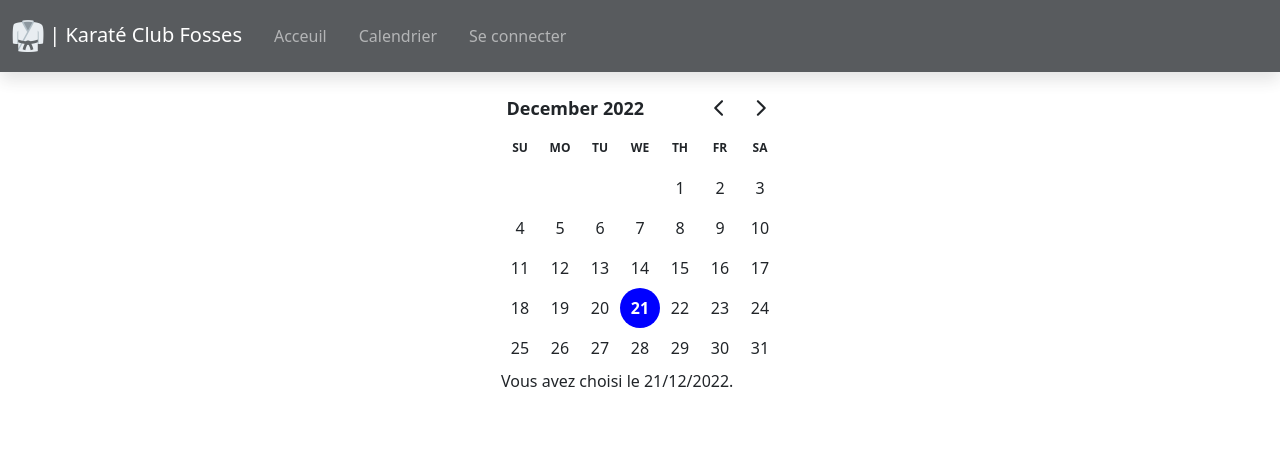
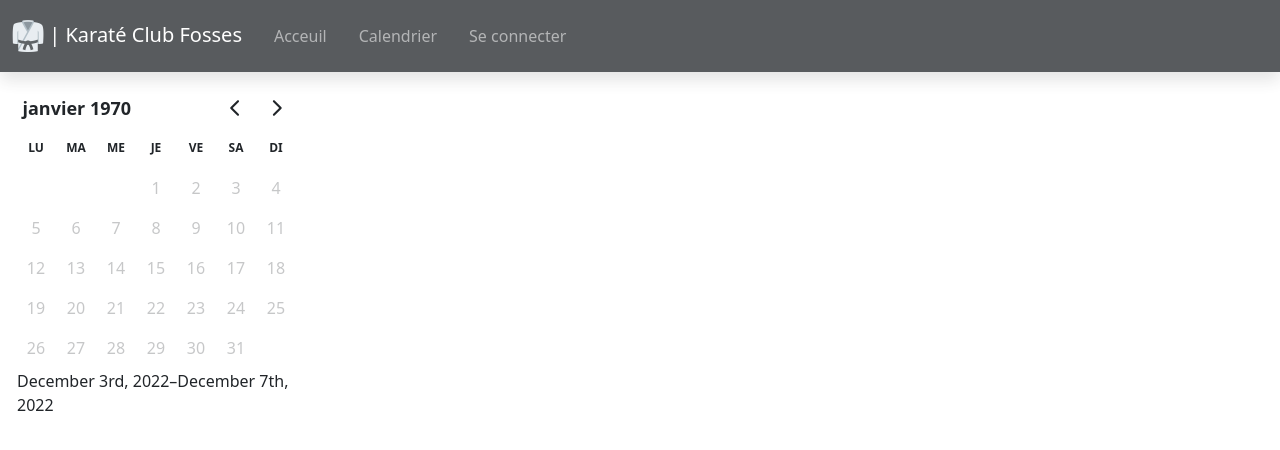
Before and after one commit to theocrsb/KCF_Front, a React (Create React App) app: page /calendrier in a window 1280 px wide. Shown: the top 450 px of the page. Built offline with nearby package versions, Linux system fonts and the light colour scheme.

Commit message:
select pls jours en cours

```diff
--- a/src/pages/Calendrier.jsx
+++ b/src/pages/Calendrier.jsx
@@ -1,31 +1,74 @@
 import React, { useState } from 'react';
 import 'react-day-picker/dist/style.css';
-import { format } from 'date-fns';
-import { DayPicker } from 'react-day-picker';
+import { addDays, format } from 'date-fns';
+import { DateRange, DayPicker } from 'react-day-picker';
 import './calendrier.css';
+import fr from 'date-fns/locale/fr';
 
 const Calendrier = () => {
   const today = new Date();
-  const [selectedDay, setSelectedDay] = useState(today);
+  const todayJour = today.getDay();
+  const todayMois = today.getMonth();
+  const todayAnnee = today.getFullYear();
+  const pastMonth = new Date(todayAnnee, todayMois, todayJour);
 
-  const footer = selectedDay ? (
-    <p>Vous avez choisi le {format(selectedDay, 'dd/MM/yyyy')}.</p>
-  ) : (
-    <p>Veuillez choisir un jour.</p>
+  const defaultSelected = {
+    from: pastMonth,
+    to: addDays(pastMonth, 4),
+  };
+  const [range, setRange] = useState(defaultSelected);
+
+  let footer = <p>Veuillez choisir au moins un jour.</p>;
+  if (range?.from) {
+    if (!range.to) {
+      footer = <p>{format(range.from, 'PPP')}</p>;
+    } else if (range.to) {
+      footer = (
+        <p>
+          {format(range.from, 'PPP')}–{format(range.to, 'PPP')}
+        </p>
+      );
+    }
+  }
+
+  return (
+    <DayPicker
+      //configuration du calendrier en Francais
+      locale={fr}
+      mode='range'
+      max={7}
+      defaultMonth={todayMois}
+      selected={range}
+      footer={footer}
+      onSelect={setRange}
+    />
   );
-  return (
-    <div className='d-flex justify-content-center'>
-      <div className='d-flex justify-content-center'>
-        <DayPicker
-          mode='single'
-          required
-          selected={selectedDay}
-          onSelect={setSelectedDay}
-          footer={footer}
-        />
-      </div>
-    </div>
-  );
+  // Sans la selection multiple
+
+  // const [selectedDay, setSelectedDay] = useState(today);
+  // console.log(format(selectedDay, 'yyyy-MM-dd'));
+  // const footer = selectedDay ? (
+  //   <p>Vous avez choisi le {format(selectedDay, 'dd/MM/yyyy')}.</p>
+  // ) : (
+  //   <p>Veuillez choisir un jour.</p>
+  // );
+  // return (
+  //   <div className='d-flex justify-content-center'>
+  //     <div className='d-flex justify-content-center w-100'>
+  //       <DayPicker
+  //         //configuration du calendrier en Francais
+  //         locale={fr}
+  //         // selection 1j ou pls
+  //         // mode='single'
+  //         mode='multtiple'
+  //         required
+  //         selected={selectedDay}
+  //         onSelect={setSelectedDay}
+  //         footer={footer}
+  //       />
+  //     </div>
+  //   </div>
+  // );
 };
 
 export default Calendrier;
```
